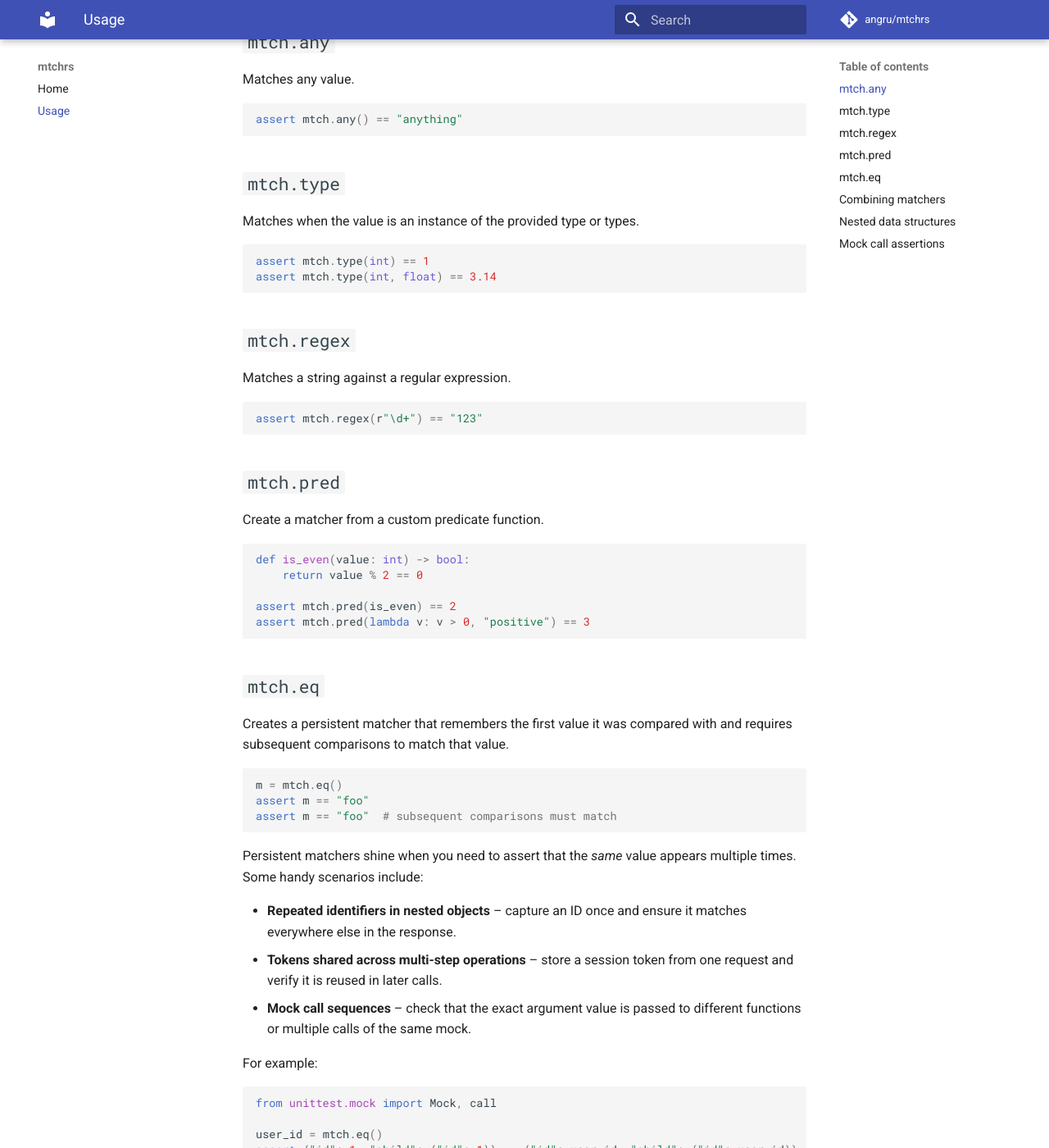
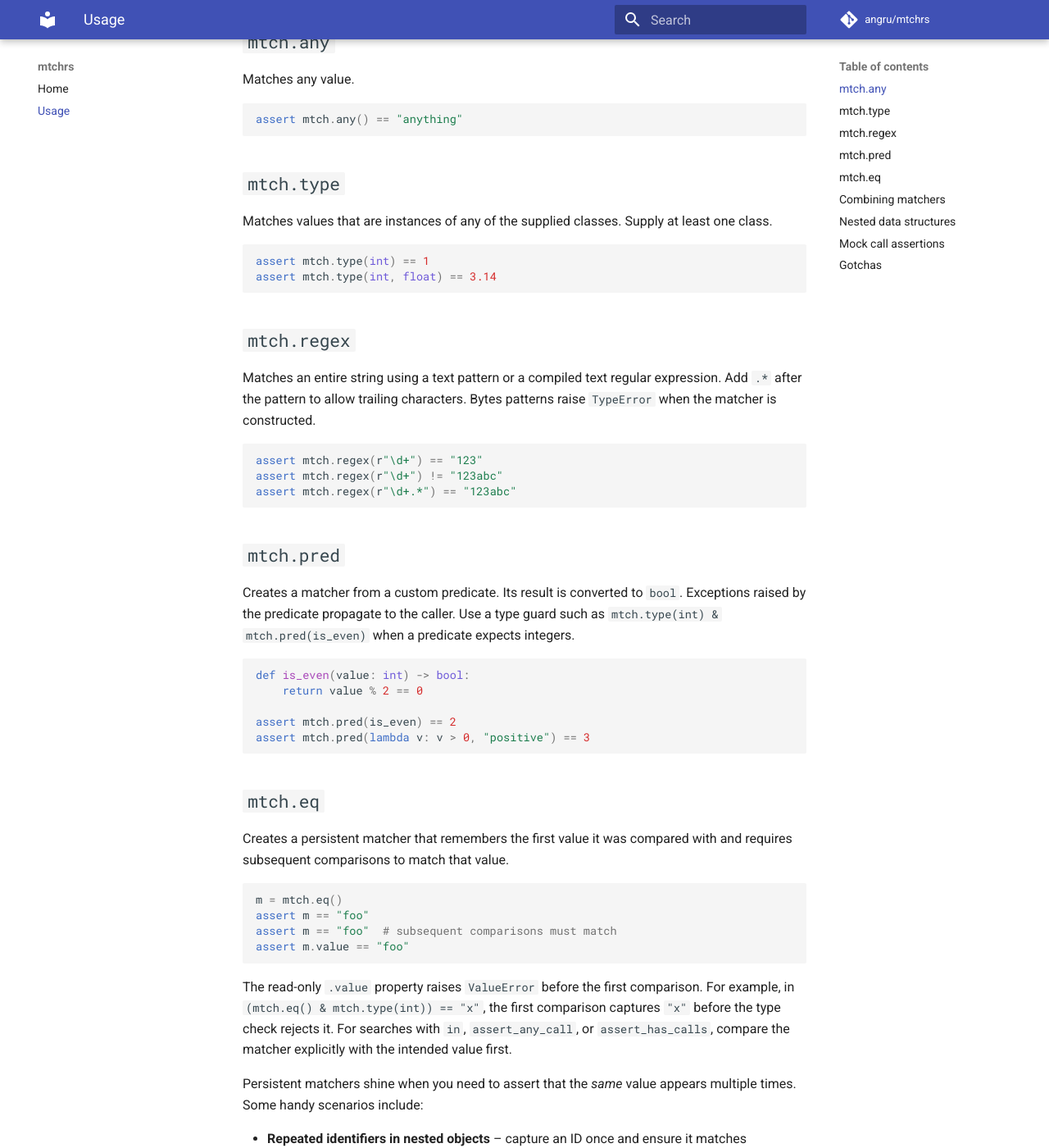
Before and after one commit to angru/mtchrs, an MkDocs documentation site: the page built from docs/usage.md, in a window 1280 px wide and 1400 px high, scrolled down 212 px. Shown: the whole window at 82% size. Built offline with MkDocs 1.6.1 and Material for MkDocs 9.7.7, drawn with Linux system fonts in a browser that asks for light colours; comment, search, counter and statistics services are not loaded; some of the changed text lies outside the part shown.

Commit message:
Tighten matcher contracts and refresh Python support (#15)
Refs #14.

````diff
--- a/docs/usage.md
+++ b/docs/usage.md
@@ -1,6 +1,6 @@
 # Usage
 
-This library exposes a simple `Matcher` class and helper constructors via the `mtch` alias.
+Import `mtch` from `mtchrs` to construct matchers.
 
 ## `mtch.any`
 
@@ -12,7 +12,7 @@ assert mtch.any() == "anything"
 
 ## `mtch.type`
 
-Matches when the value is an instance of the provided type or types.
+Matches values that are instances of any of the supplied classes. Supply at least one class.
 
 ```python
 assert mtch.type(int) == 1
@@ -21,15 +21,21 @@ assert mtch.type(int, float) == 3.14
 
 ## `mtch.regex`
 
-Matches a string against a regular expression.
+Matches an entire string using a text pattern or a compiled text regular expression.
+Add `.*` after the pattern to allow trailing characters. Bytes patterns raise
+`TypeError` when the matcher is constructed.
 
 ```python
 assert mtch.regex(r"\d+") == "123"
+assert mtch.regex(r"\d+") != "123abc"
+assert mtch.regex(r"\d+.*") == "123abc"
 ```
 
 ## `mtch.pred`
 
-Create a matcher from a custom predicate function.
+Creates a matcher from a custom predicate. Its result is converted to `bool`.
+Exceptions raised by the predicate propagate to the caller. Use a type guard
+such as `mtch.type(int) & mtch.pred(is_even)` when a predicate expects integers.
 
 ```python
 def is_even(value: int) -> bool:
@@ -47,7 +53,14 @@ Creates a persistent matcher that remembers the first value it was compared with
 m = mtch.eq()
 assert m == "foo"
 assert m == "foo"  # subsequent comparisons must match
+assert m.value == "foo"
 ```
+
+The read-only `.value` property raises `ValueError` before the first comparison.
+For example, in `(mtch.eq() & mtch.type(int)) == "x"`, the first comparison
+captures `"x"` before the type check rejects it. For searches with `in`,
+`assert_any_call`, or `assert_has_calls`, compare the matcher explicitly with the
+intended value first.
 
 Persistent matchers shine when you need to assert that the *same* value appears
 multiple times. Some handy scenarios include:
@@ -94,6 +107,16 @@ assert number == 123
 assert number == "456"
 ```
 
+You can also combine a matcher with a literal on either side. Operators evaluate
+the left operand first and short-circuit as needed.
+
+```python
+optional_int = None | mtch.type(int)
+missing = None
+assert optional_int == missing
+assert optional_int == 7
+```
+
 Matchers can also be used inside dictionaries or other containers for nested comparisons.
 
 ## Nested data structures
@@ -104,7 +127,7 @@ Matchers can be mixed into lists or dictionaries to validate complex results wit
 matcher = {
     "id": mtch.type(int),
     "items": [
-        {"value": mtch.regex(r"^x"), "meta": mtch.any()},
+        {"value": mtch.regex(r"x.*"), "meta": mtch.any()},
         mtch.type(float),
     ],
 }
@@ -132,3 +155,10 @@ mock("bar")
 expected = [call(mtch.type(int)), call(mtch.regex("ba."))]
 assert mock.call_args_list == expected
 ```
+
+## Gotchas
+
+- `mtch.type(int)` also matches `True` and `False` because `bool` is a subclass of `int`.
+- Matchers are unhashable. Use them as dictionary values or list elements.
+- A custom value's `__eq__` may return `False` without giving the matcher a
+  chance to compare. Put the matcher on the left for those values.
````
Also changed, not shown: other parts of docs/usage.md (+2 -2 lines), README.md (+3 -3 lines), docs/index.md (+3 -3 lines), pyproject.toml (+13 -3 lines), 5 other files.
